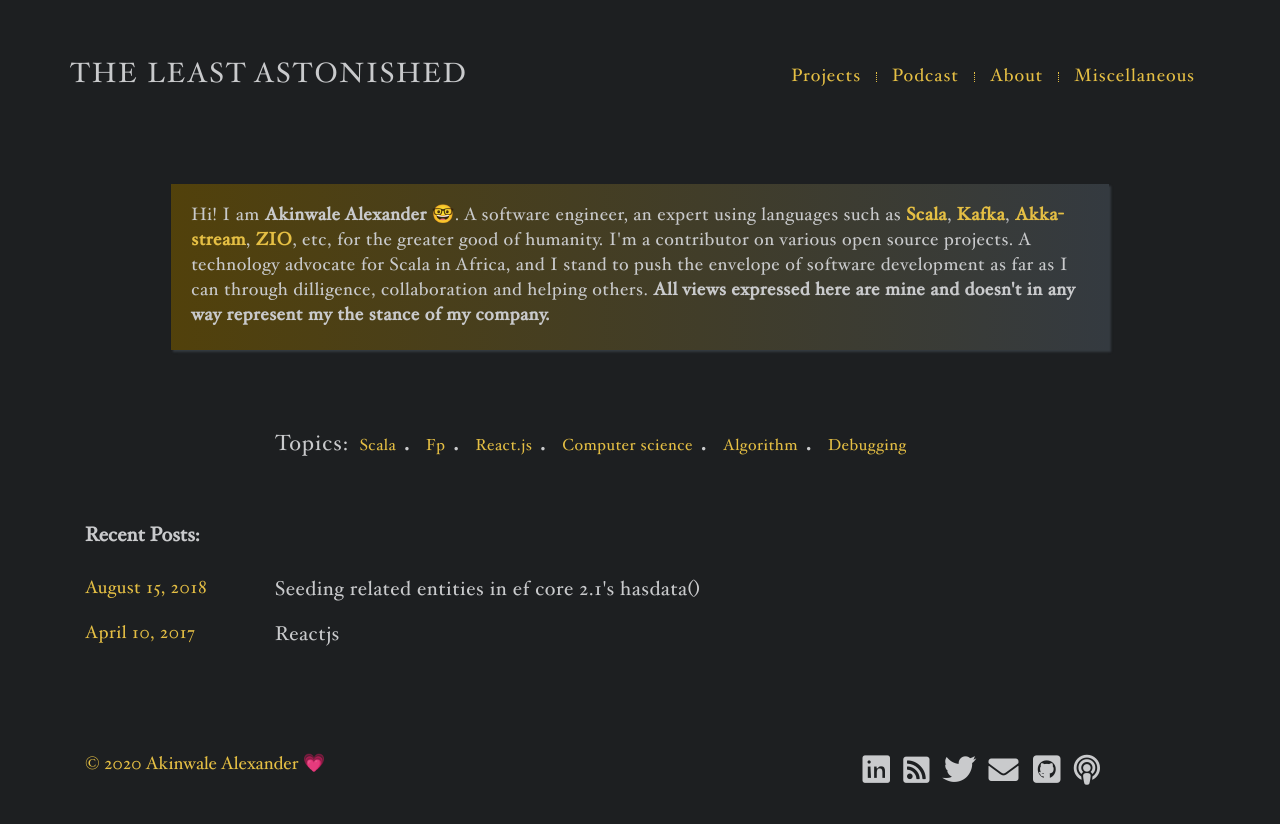
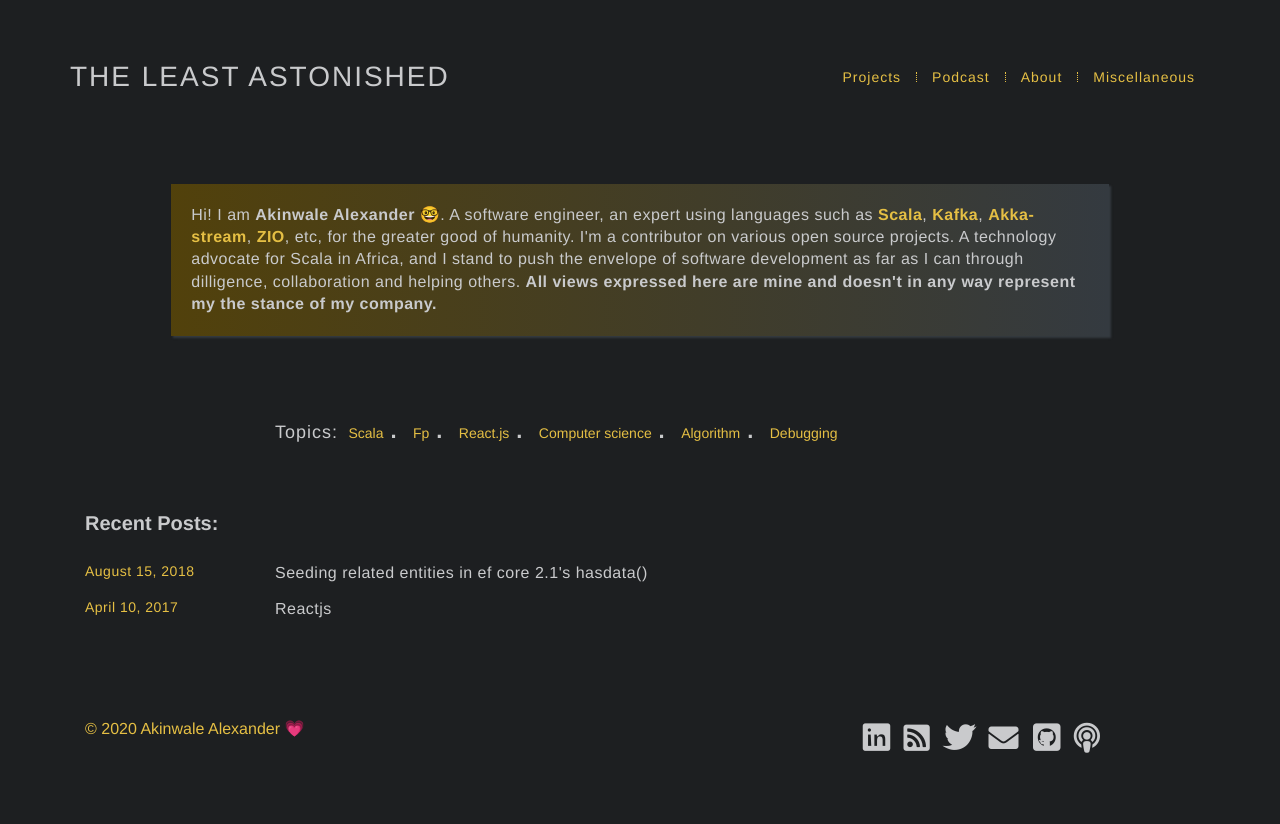
Before and after one commit to yeleywale/yeleywale.github.io, a Jekyll site: the page built from index.html, in a window 1280 px wide. Shown: the top 824 px of the page. Built offline with Jekyll 4.4.1, drawn with Linux system fonts in a browser that asks for light colours; nearby versions of some CDN libraries.

Commit message:
bump down font

```diff
--- a/_sass/_variables.scss
+++ b/_sass/_variables.scss
@@ -4,6 +4,15 @@
 @font-face {
     font-family: 'Hoefler';
     src: url('./Hoefler-regular.ttf') format('truetype');
+}
+
+@font-face {
+    font-family: 'Crimson';
+    src: url('https://fonts.googleapis.com/css?family=Crimson+Pro');
+}
+@font-face {
+    font-family: 'crimson-text';
+    src: url('https://fonts.googleapis.com/css?family=Crimson+Text&display=swap');
 }
 
 // Colors
@@ -21,7 +30,7 @@ $mainbg: #1d1f21;
 $foreground: #D8D8D8;
 $textColor: #c9cacc;
 // Font stacks
-$Hoefler: Hoefler,
+$Hoefler: crimson-text,
 "Helvetica Neue",
 sans-serif;
 $helvetica: Helvetica,
--- a/style.scss
+++ b/style.scss
@@ -12,10 +12,10 @@
 /**************/
 
 html {
-  font-size: 20px;
+  font-size: 16px;
   body {
     background: $mainbg !important;
-    font: 18px/1.4 $Hoefler;
+    font: 16px/1.4 $Hoefler;
     color: $textColor;
   }
 
@@ -171,7 +171,7 @@ html {
   }
 
   .topics {
-    font-size: 22px;
+    font-size: 18px;
     color: $textColor;
     text-decoration: none;
     letter-spacing: 1px;
@@ -247,9 +247,8 @@ html {
     a {
       padding: 6px;
       color: $highlight;
-      font-size: 16px;
+      font-size: 14px;
       font-weight: 300;
-      letter-spacing: .5px;
 
       &:after {
         content: ".";
@@ -307,13 +306,13 @@ html {
   nav {
     // margin-top: 23px; // @TODO: Vertically middle align
     font-family: $Hoefler;
-    font-size: 18px;
+    font-size: 14px;
 
     @include mobile {
       float: none;
       margin-top: 9px;
       display: block;
-      font-size: 16px;
+      font-size: 14px;
     }
 
     @include mobile {
@@ -371,7 +370,7 @@ html {
         text-decoration: none;
 
         li {
-          font-size: 20px;
+          font-size: 16px;
           font-family: $Hoefler;
           padding: 0.4em 0px 0.4em 0px;
           margin-left: auto;
@@ -402,7 +401,7 @@ html {
           text-align: right;
           color: $highlight;
           text-align: left;
-          font-size: 18px;
+          font-size: 14px;
 
           &:hover {
             color: #fff;
@@ -436,7 +435,7 @@ html {
       margin: 1.8em 0.8em;
       padding: 0.1em 1em;
       color: $gray;
-      font-size: 22px;
+      font-size: 20px;
       font-style: italic;
     }
 
@@ -491,7 +490,7 @@ html {
 
   .footer-about {
     font-family: $Hoefler;
-    font-size: 18px;
+    font-size: 16px;
     color: $highlight;
     text-align: left;
   }
@@ -506,11 +505,9 @@ html {
     }
 
     .entry {
-      letter-spacing: .5px;
       h2 {
         color: $highlight;
         margin-top: 40px;
-        letter-spacing: .7px;
       }
 
       color: $textColor;
```
